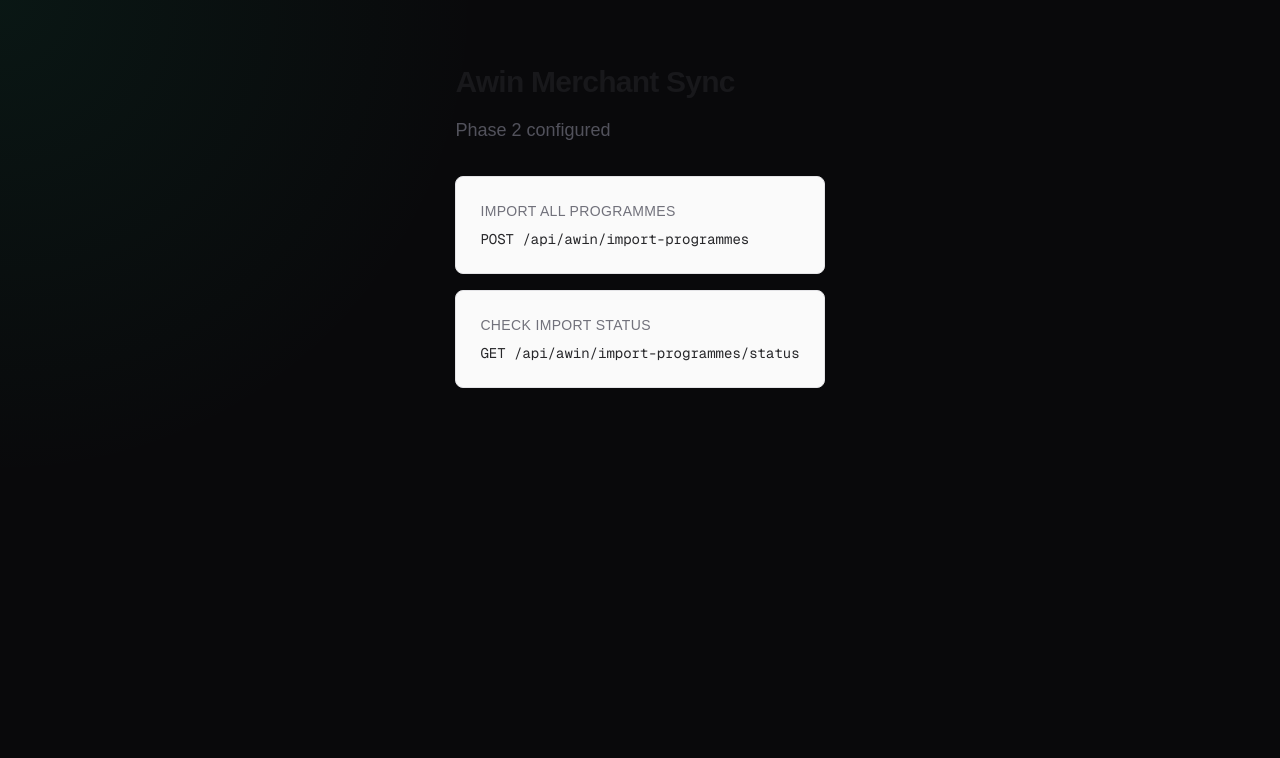
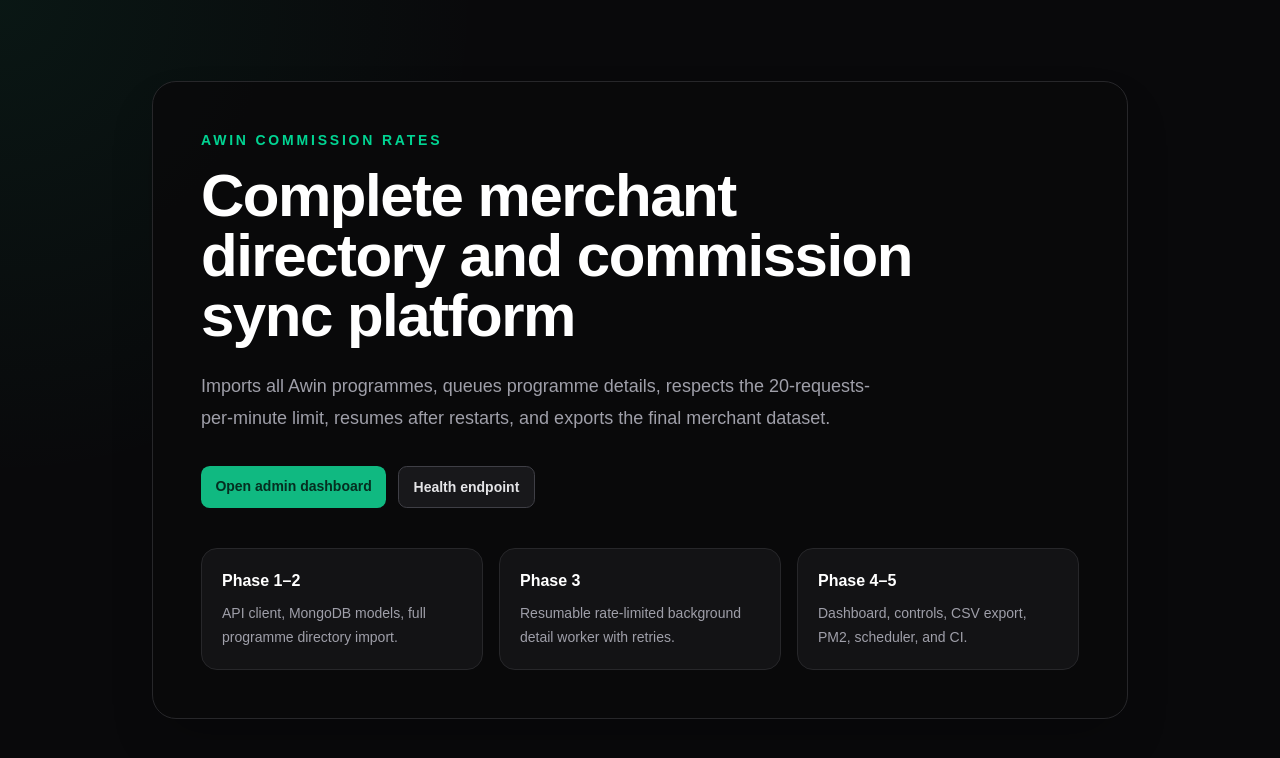
Before and after one commit to farrukhan11/AwinCommissionRates, a Next.js app: page / in a window 1280 px wide. Shown: the top 758 px of the page. Built offline with nearby package versions, Linux system fonts and the light colour scheme.

Commit message:
feat: update platform home page

```diff
--- a/src/app/page.tsx
+++ b/src/app/page.tsx
@@ -1,28 +1,43 @@
+import Link from "next/link";
+
 export default function Home() {
   return (
-    <main className="mx-auto flex min-h-full max-w-2xl flex-col justify-center px-6 py-16">
-      <h1 className="text-3xl font-semibold tracking-tight text-zinc-900">
-        Awin Merchant Sync
-      </h1>
-      <p className="mt-4 text-lg text-zinc-600">Phase 2 configured</p>
-      <div className="mt-8 space-y-4">
-        <div className="rounded-lg border border-zinc-200 bg-zinc-50 p-6">
-          <p className="text-sm font-medium uppercase tracking-wide text-zinc-500">
-            Import all programmes
-          </p>
-          <p className="mt-2 font-mono text-sm text-zinc-800">
-            POST /api/awin/import-programmes
-          </p>
+    <main className="mx-auto flex min-h-screen max-w-5xl items-center px-6 py-16">
+      <div className="w-full rounded-3xl border border-zinc-800 bg-zinc-950/90 p-8 shadow-2xl sm:p-12">
+        <p className="text-sm font-semibold uppercase tracking-[0.2em] text-emerald-400">
+          Awin Commission Rates
+        </p>
+        <h1 className="mt-4 max-w-3xl text-4xl font-semibold tracking-tight text-white sm:text-6xl">
+          Complete merchant directory and commission sync platform
+        </h1>
+        <p className="mt-6 max-w-2xl text-lg leading-8 text-zinc-400">
+          Imports all Awin programmes, queues programme details, respects the
+          20-requests-per-minute limit, resumes after restarts, and exports the
+          final merchant dataset.
+        </p>
+        <div className="mt-8 flex flex-wrap gap-3">
+          <Link href="/dashboard" className="btn-primary">
+            Open admin dashboard
+          </Link>
+          <a href="/api/health" className="btn-secondary">
+            Health endpoint
+          </a>
         </div>
-        <div className="rounded-lg border border-zinc-200 bg-zinc-50 p-6">
-          <p className="text-sm font-medium uppercase tracking-wide text-zinc-500">
-            Check import status
-          </p>
-          <p className="mt-2 font-mono text-sm text-zinc-800">
-            GET /api/awin/import-programmes/status
-          </p>
+        <div className="mt-10 grid gap-4 sm:grid-cols-3">
+          <Feature title="Phase 1–2" text="API client, MongoDB models, full programme directory import." />
+          <Feature title="Phase 3" text="Resumable rate-limited background detail worker with retries." />
+          <Feature title="Phase 4–5" text="Dashboard, controls, CSV export, PM2, scheduler, and CI." />
         </div>
       </div>
     </main>
   );
 }
+
+function Feature({ title, text }: { title: string; text: string }) {
+  return (
+    <div className="rounded-2xl border border-zinc-800 bg-zinc-900/70 p-5">
+      <h2 className="font-semibold text-white">{title}</h2>
+      <p className="mt-2 text-sm leading-6 text-zinc-400">{text}</p>
+    </div>
+  );
+}
```
